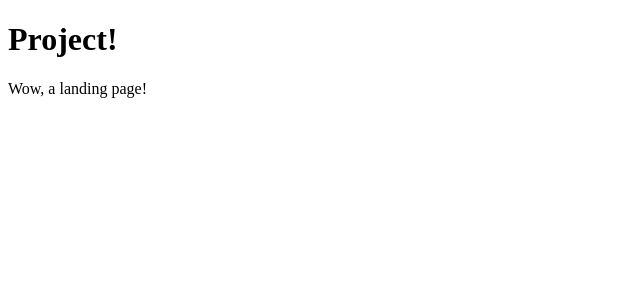
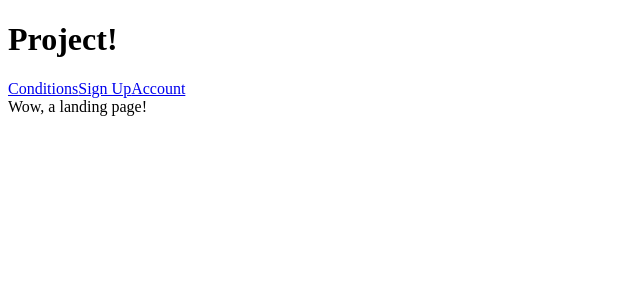
Before and after one commit to Varlotte/phase-5-project, a React (Create React App) app in the folder client/: page / in a window 1280 px wide. Shown: the top 300 px of the page, without its empty margins (0-640 px from the left). Built offline with nearby package versions, Linux system fonts and the light colour scheme.

Commit message:
ugly navbar routing works
very ugly

```diff
--- /dev/null
+++ b/client/src/components/NavBar.js
@@ -0,0 +1,20 @@
+import React, { useContext } from "react";
+import { Link } from "react-router-dom";
+
+function NavBar() {
+  //session storage or usecontext here for curr user
+  return (
+    <div className="navbar">
+      <Link to="/conditions">Conditions</Link>
+      <Link to="/">Sign Up</Link>
+      {/* {!currentUser ? (
+        <Link to="/login">Log In</Link>
+      ) : (
+        <Link to="/account"> My Account</Link>
+      )} */}
+      <Link to="/account">Account</Link>
+    </div>
+  );
+}
+
+export default NavBar;
--- a/client/src/containers/App.js
+++ b/client/src/containers/App.js
@@ -6,12 +6,14 @@ import Conditions from "./Conditions";
 import Account from "./Account";
 import Resources from "./Resources";
 import RXMatch from "./RXMatch";
+import NavBar from "../components/NavBar";
 
 function App() {
   return (
     <div>
       <h1>Project!</h1>
       <BrowserRouter>
+        <NavBar />
         <Switch>
           <Route path="/conditions:id">
             <RXMatch />
```
